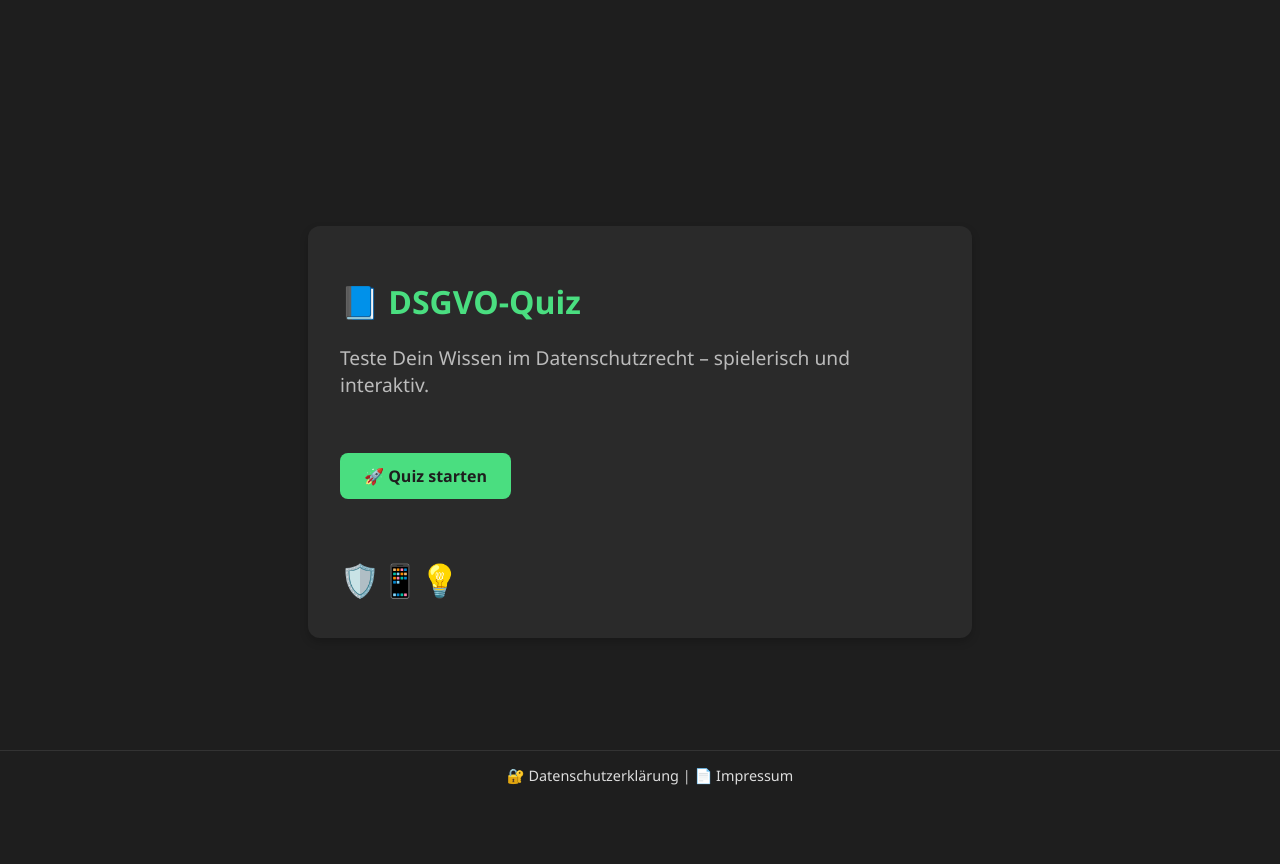
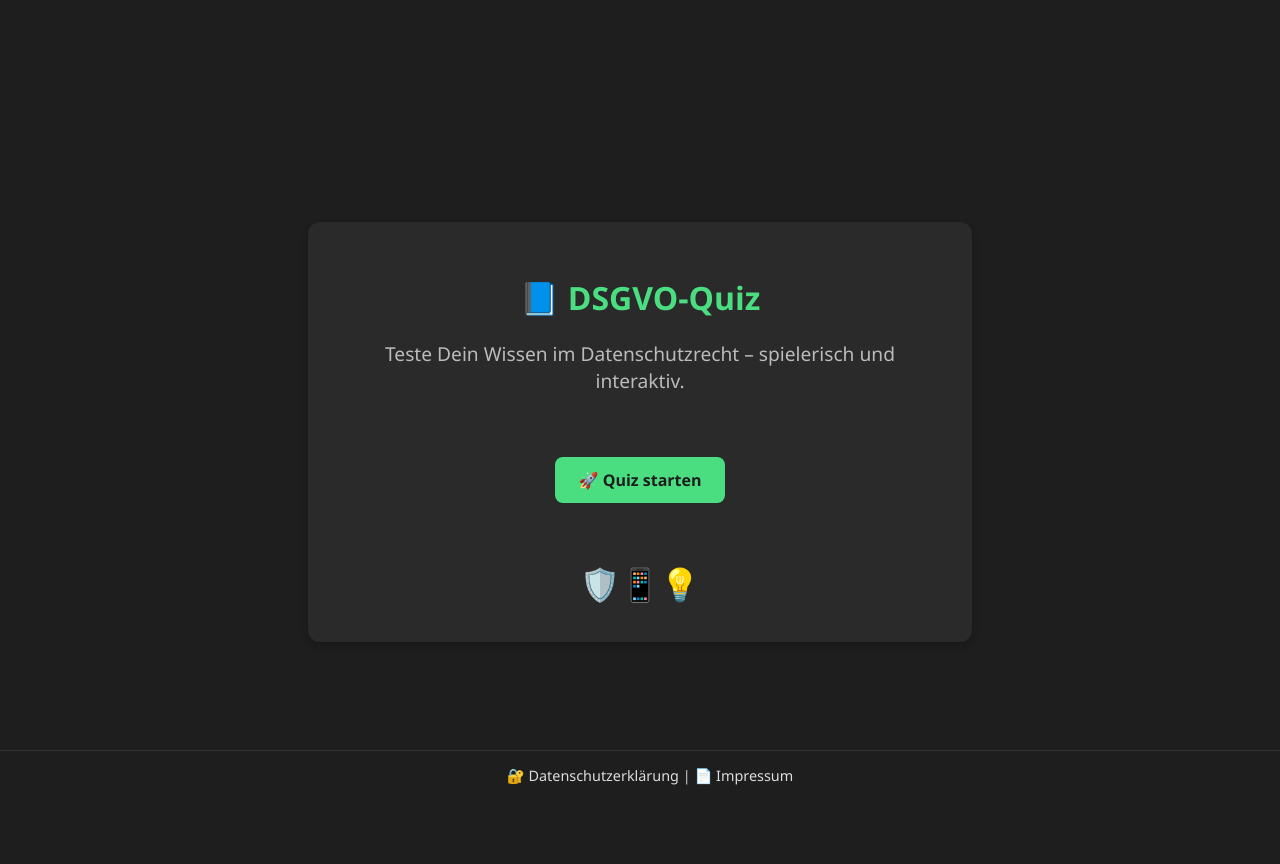
Before and after one commit to sleischel/Datenschutz, a Flask app: page / in a window 1280 px wide. Run offline with Flask 3, Linux system fonts and the light colour scheme.

Commit message:
Update style.css

```diff
--- a/static/style.css
+++ b/static/style.css
@@ -12,6 +12,7 @@ body {
 .quiz-container {
     max-width: 600px;
     margin: auto;
+    text-align: center; /* Inhalte wie h1, p, Button etc. zentrieren */
     background-color: #2a2a2a;
     padding: 2rem;
     border-radius: 12px;
@@ -63,6 +64,9 @@ button, a.button, .start-button, .next-button {
     cursor: pointer;
     margin-top: 1rem;
     transition: all 0.3s ease-in-out;
+    display: inline-block;
+    margin: 1.5em auto 0 auto;
+    text-align: center;
 }
 
 /* Hover-Effekt für Buttons */
@@ -151,6 +155,10 @@ body.start-screen {
     font-size: 2em;
     margin-top: 2em;
     animation: float 2.5s infinite;
+    display: block;
+    margin-left: auto;
+    margin-right: auto;
+    text-align: center;
 }
 
 @keyframes float {
```
